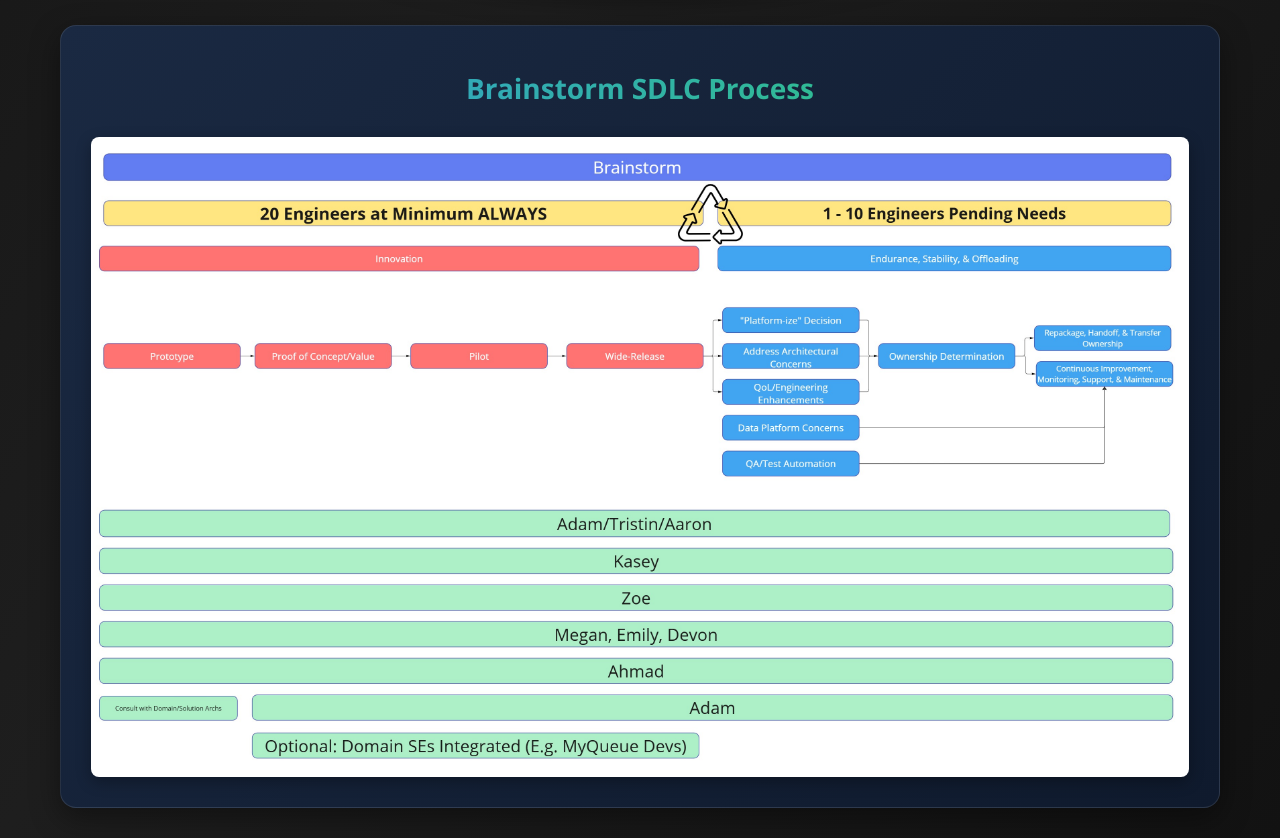
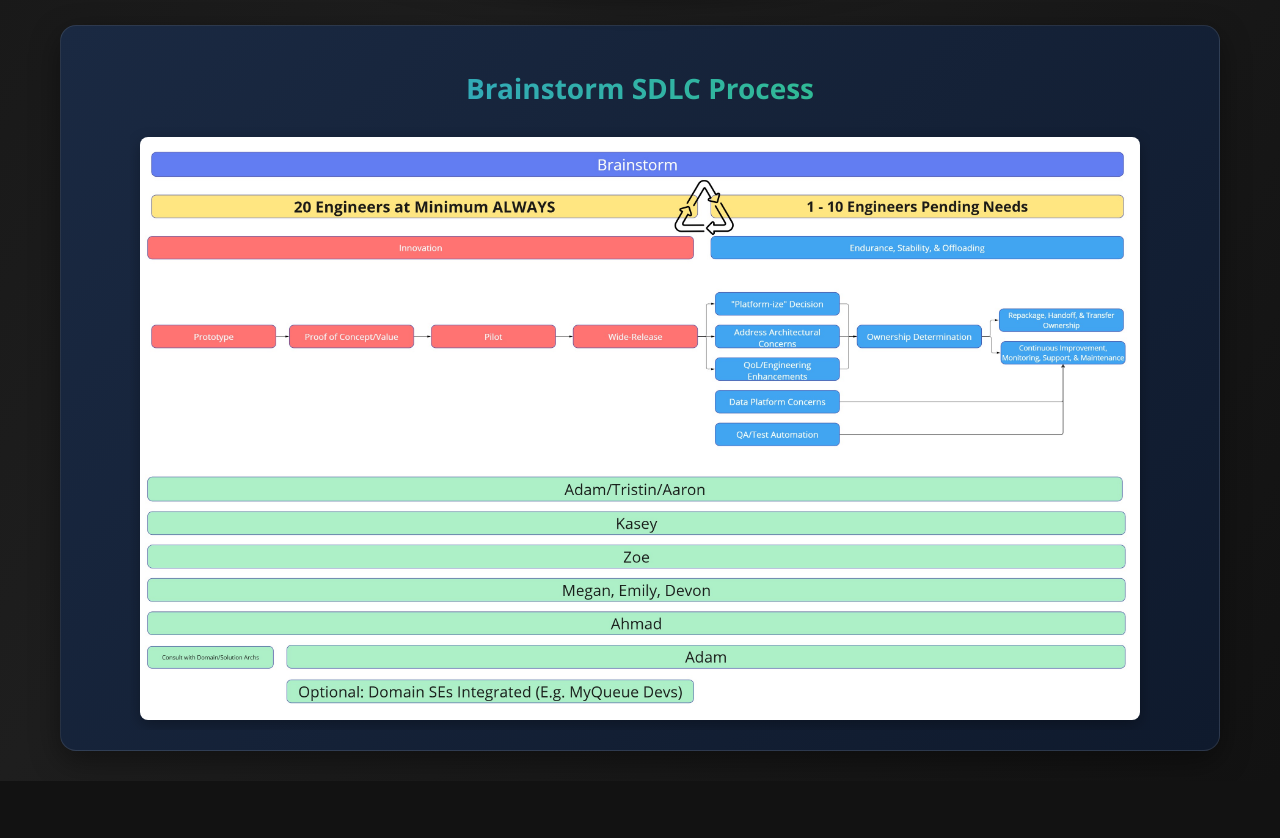
Before and after one commit to kaseyclark7/fluid-circles-viz, a plain HTML site: page index.html in a window 1280 px wide. Shown: the part 1140-1978 px from the top of the page. After the commit the page ends 1921 px from the top, so only its background shows below. Drawn offline with nearby package versions, Linux system fonts and the light colour scheme.

Commit message:
Fix SDLC image sizing for GitHub Pages

```diff
--- a/styles.css
+++ b/styles.css
@@ -403,14 +403,20 @@ button.active {
     justify-content: center;
     align-items: center;
     padding: 10px;
+    max-width: 1000px;
+    margin: 0 auto;
+    overflow: hidden;
 }
 
 .sdlc-image {
     max-width: 100%;
     height: auto;
+    max-height: 800px;
+    width: auto;
     border-radius: 8px;
     box-shadow: 0 5px 15px rgba(0, 0, 0, 0.3);
     transition: transform 0.3s ease;
+    object-fit: contain;
 }
 
 .sdlc-image:hover {
```
